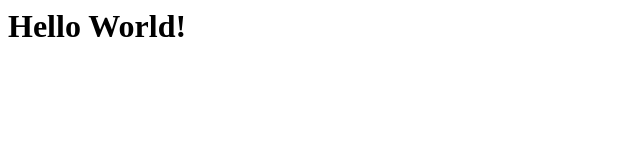
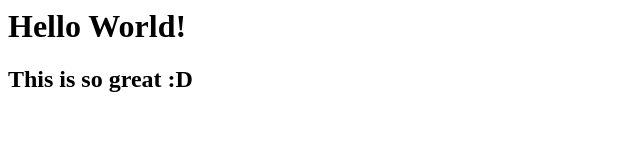
Before and after one commit to IsaacAlcocer/evient-edu, a plain HTML site: page mysite.html in a window 1280 px wide. Shown: the whole page, without its empty margins (0-640 px from the left). Drawn offline with Linux system fonts and the light colour scheme.

Commit message:
Added another line

```diff
--- a/mysite.html
+++ b/mysite.html
@@ -4,5 +4,6 @@
     </head>
     <body>
         <h1>Hello World!</h1>
+        <h2>This is so great :D</h2>
     </body>
 </html>
```
